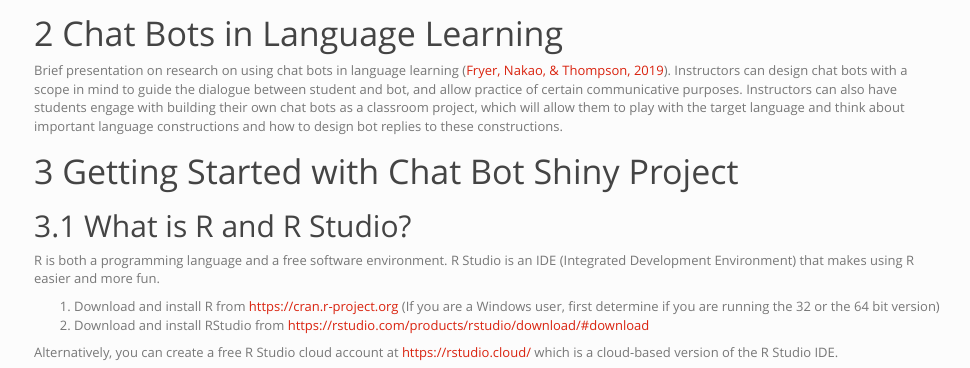
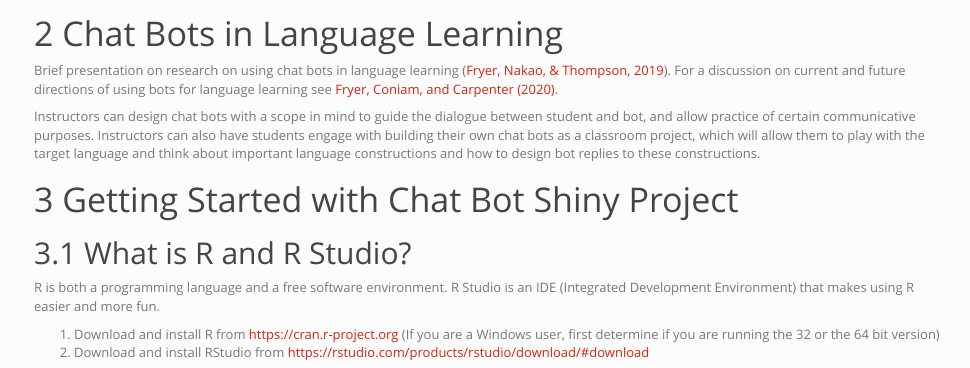
Before and after one commit to picoral/calico-winter-2021-chatbot-workshop, a plain HTML site: page index.html in a window 1280 px wide. Shown: the part 687-1055 px from the top of the page, without its empty margins (151-1121 px from the left). Drawn offline with nearby package versions, Linux system fonts and the light colour scheme; some packages are replaced by stand-ins of ours.

Commit message:
added link to 2020 publication

```diff
--- a/index.html
+++ b/index.html
@@ -457,7 +457,8 @@ summary {
 </div>
 <div id="chat-bots-in-language-learning" class="section level1">
 <h1><span class="header-section-number">2</span> Chat Bots in Language Learning</h1>
-<p>Brief presentation on research on using chat bots in language learning (<a href="https://www.sciencedirect.com/science/article/pii/S0747563218306095?casa_token=KF7kGuKgpioAAAAA:HXb2Tajzyv0-eoesd10HxrN94ot1nBQmZE-tUwd6EMmNQvJ18P06SzD95muHtVZ9A5kKr5ZJrg">Fryer, Nakao, &amp; Thompson, 2019</a>). Instructors can design chat bots with a scope in mind to guide the dialogue between student and bot, and allow practice of certain communicative purposes. Instructors can also have students engage with building their own chat bots as a classroom project, which will allow them to play with the target language and think about important language constructions and how to design bot replies to these constructions.</p>
+<p>Brief presentation on research on using chat bots in language learning (<a href="https://www.sciencedirect.com/science/article/pii/S0747563218306095?casa_token=KF7kGuKgpioAAAAA:HXb2Tajzyv0-eoesd10HxrN94ot1nBQmZE-tUwd6EMmNQvJ18P06SzD95muHtVZ9A5kKr5ZJrg">Fryer, Nakao, &amp; Thompson, 2019</a>). For a discussion on current and future directions of using bots for language learning see <a href="https://scholarspace.manoa.hawaii.edu/bitstream/10125/44719/24_02_10125-44719.pdf">Fryer, Coniam, and Carpenter (2020)</a>.</p>
+<p>Instructors can design chat bots with a scope in mind to guide the dialogue between student and bot, and allow practice of certain communicative purposes. Instructors can also have students engage with building their own chat bots as a classroom project, which will allow them to play with the target language and think about important language constructions and how to design bot replies to these constructions.</p>
 </div>
 <div id="getting-started-with-chat-bot-shiny-project" class="section level1">
 <h1><span class="header-section-number">3</span> Getting Started with Chat Bot Shiny Project</h1>
```
